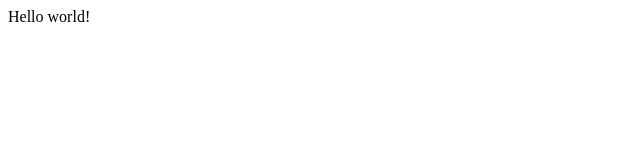
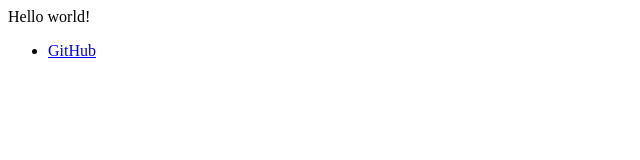
Before and after one commit to kazu-42/kazu-42.github.io, a plain HTML site: page index.html in a window 1280 px wide. Shown: the full height of the page, 0-640 px from the left. Drawn offline with Linux system fonts and the light colour scheme.

Commit message:
add footer

```diff
--- a/index.html
+++ b/index.html
@@ -6,5 +6,13 @@
   <body>
     <!-- ここに書きたい内容を書く -->
     Hello world!
+  <!-- footer -->
+    <footer>
+      <div class="menu">
+        <ul>
+            <li><a href="https://github.com/kazu-42/kazu-42.github.io">GitHub</a></li>
+        </ul>
+    </div>
+    </footer>
   </body>
 </html>
```
